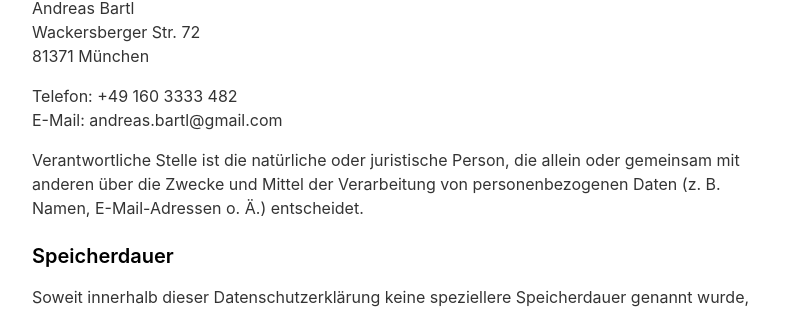
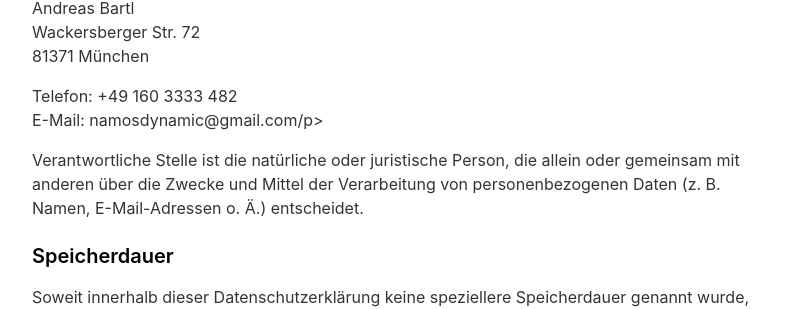
Before and after one commit to nomasdynamics/RPMmtr, a Jekyll site: the page built from _pages/datenschutz.html, in a window 1280 px wide and 900 px high, scrolled down 2177 px. Shown: the part 150-459 px from the top of the window, without its empty margins (233-1041 px from the left). Built offline with Jekyll 4.4.1, drawn with Linux system fonts in a browser that asks for light colours; nearby versions of some CDN libraries.

Commit message:
Update datenschutz.html

```diff
--- a/_pages/datenschutz.html
+++ b/_pages/datenschutz.html
@@ -20,7 +20,7 @@ Wackersberger Str. 72<br />
 81371 München</p>
 
 <p>Telefon: +49 160 3333 482<br />
-E-Mail: andreas.bartl@gmail.com</p>
+E-Mail: namosdynamic@gmail.com/p>
  <p>Verantwortliche Stelle ist die nat&uuml;rliche oder juristische Person, die allein oder gemeinsam mit anderen &uuml;ber die Zwecke und Mittel der Verarbeitung von personenbezogenen Daten (z.&nbsp;B. Namen, E-Mail-Adressen o. &Auml;.) entscheidet.</p>
 
 <h3>Speicherdauer</h3> <p>Soweit innerhalb dieser Datenschutzerkl&auml;rung keine speziellere Speicherdauer genannt wurde, verbleiben Ihre personenbezogenen Daten bei uns, bis der Zweck f&uuml;r die Datenverarbeitung entf&auml;llt. Wenn Sie ein berechtigtes L&ouml;schersuchen geltend machen oder eine Einwilligung zur Datenverarbeitung widerrufen, werden Ihre Daten gel&ouml;scht, sofern wir keinen anderen rechtlich zul&auml;ssigen&nbsp; Gr&uuml;nde f&uuml;r die Speicherung Ihrer personenbezogenen Daten haben (z.B. steuer- oder handelsrechtliche Aufbewahrungsfristen); im letztgenannten Fall erfolgt die L&ouml;schung nach Fortfall dieser Gr&uuml;nde.</p>
```
